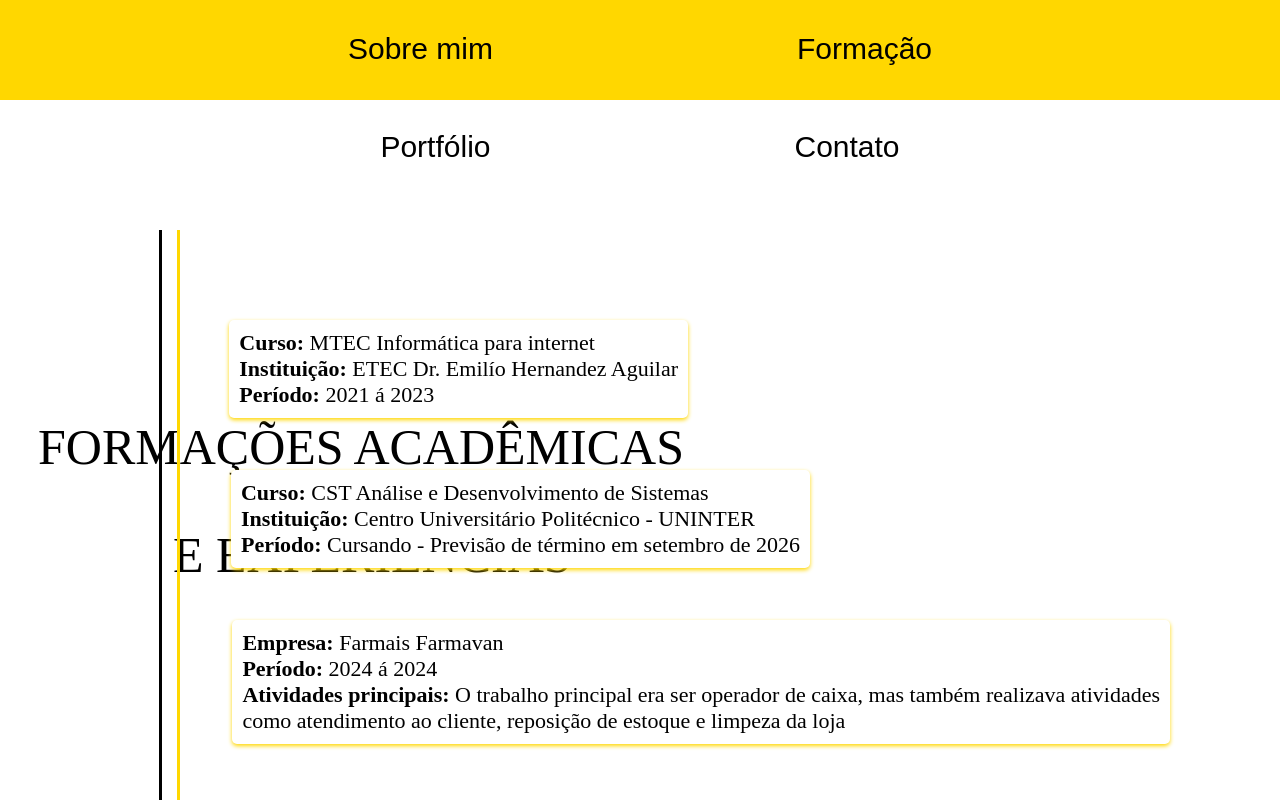
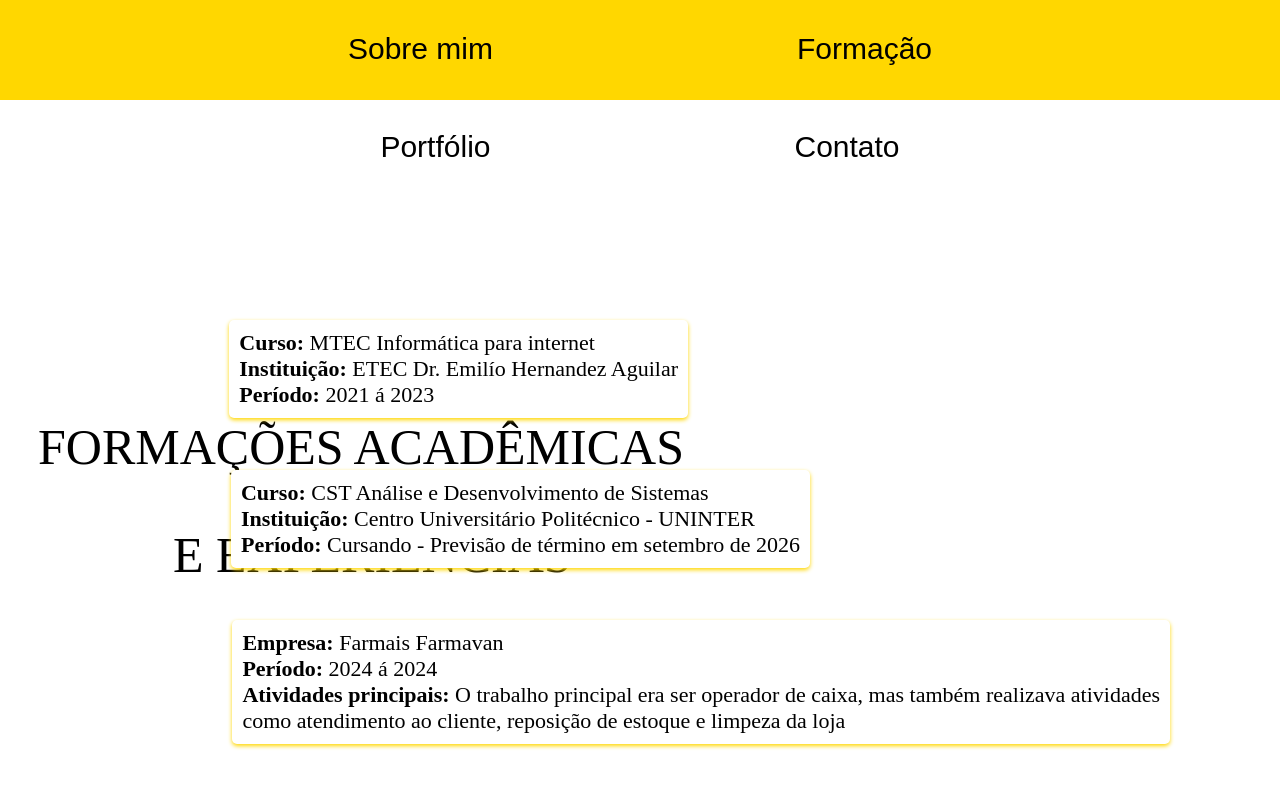
Before and after one commit to RodrigoAranha/Trabalho, a plain HTML site: page formação.html in a window 1280 px wide. Drawn offline with Linux system fonts and the light colour scheme.

Commit message:
Update estilo.css

```diff
--- a/estilo.css
+++ b/estilo.css
@@ -71,26 +71,6 @@ a:hover{
 #titulo_for2{
     margin-left: 165px;
     font-size: 50px;
-}
-
-#linha2{
-    background-color: black;
-    height: 650px;
-    width: 3px;
-    position: fixed;
-    top: 230px;
-    right: 1118px;
-}
-
-#linha3{
-
-    background-color: gold;
-    height: 650px;
-    width: 3px;
-    position: fixed;
-    top: 230px;
-    right: 1100px;
-
 }
 
 #bloco{
```
